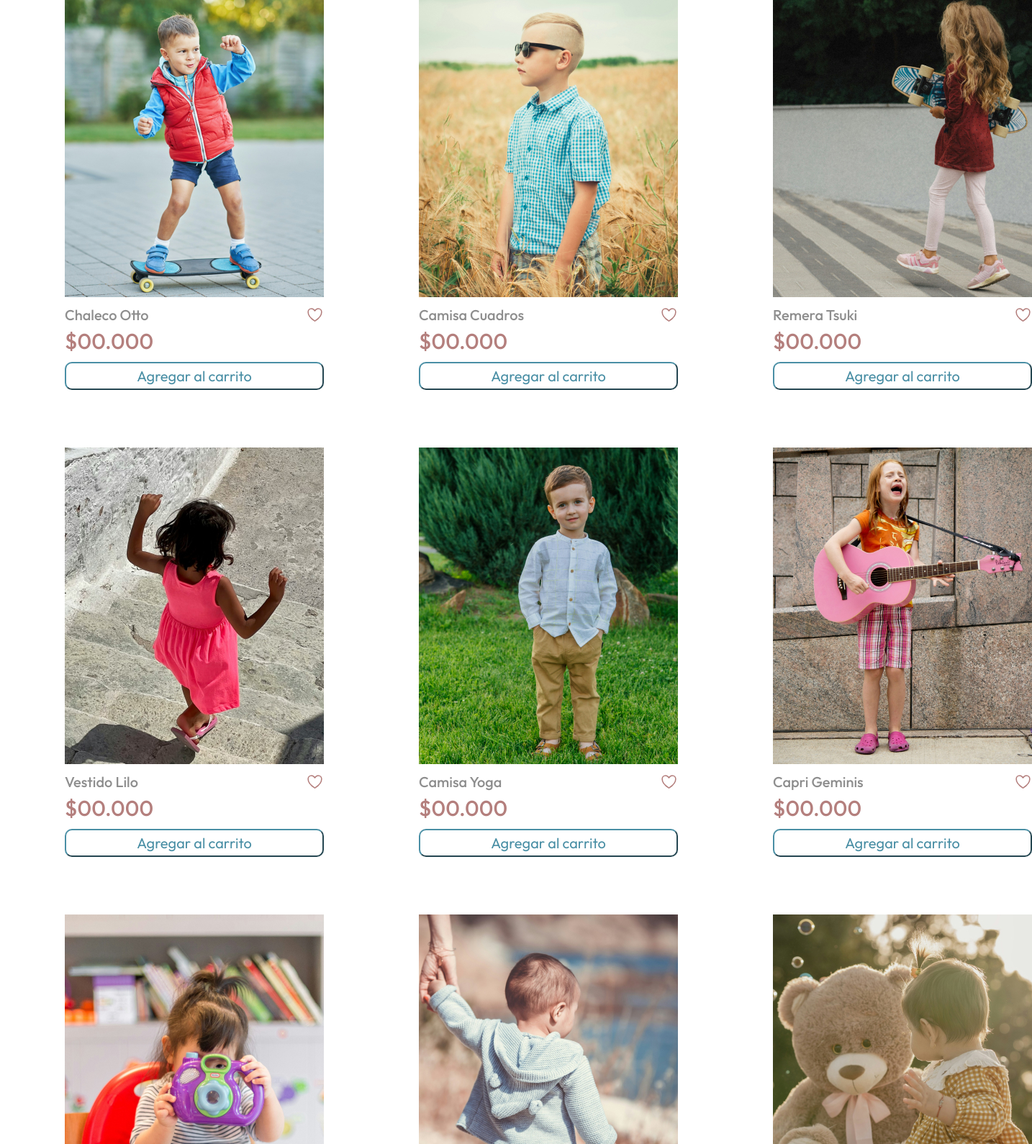
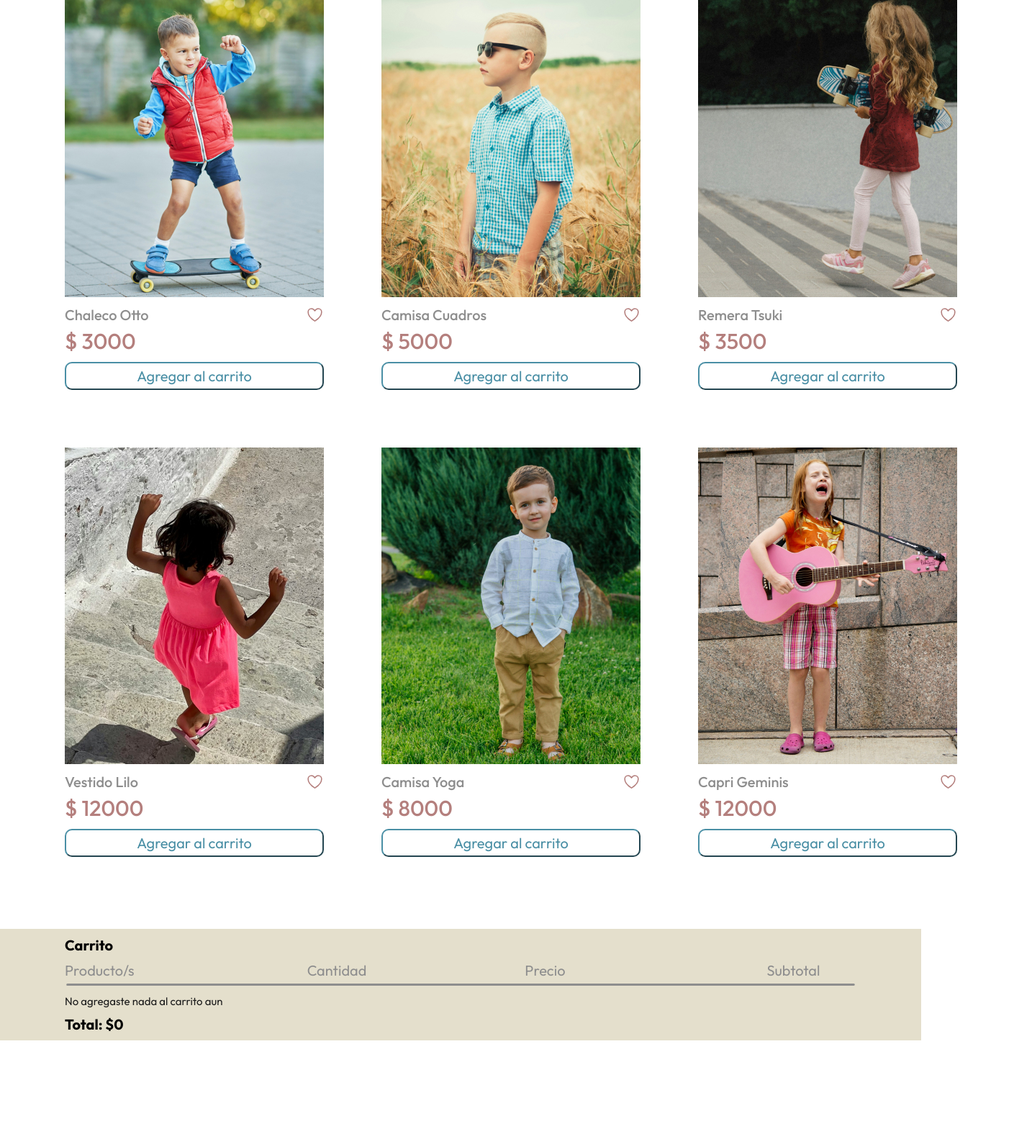
Before and after one commit to eugebaspineiro/tercera_preentrega_coder_js, a website: page index.html in a window 1280 px wide. Shown: the part 2032-3622 px from the top of the page at 72% size, 1434 px wide, since content can reach past the window. Drawn offline with nearby package versions, Linux system fonts and the light colour scheme; a web font is replaced by a local one.

Commit message:
agregando js carrito y otras secciones

```diff
--- a/index.html
+++ b/index.html
@@ -19,13 +19,6 @@
             <div class="padLogo">
                 <img src="./assets/logo_nav.svg" alt="logo de Baby Bear">
             </div>
-            <!-- <div>
-                <ul>
-                    <li><a href="./pages/boys.html">Niños</a></li>
-                    <li><a href="./pages/girls.html">Niñas</a></li>
-                    <li><a href="./pages/baby.html">Bebes</a></li>
-                </ul>
-            </div> -->
             <div class="navIcon">
                 <ion-icon name="search-outline" class="padIcon"></ion-icon>
                 <ion-icon name="person-outline" class="padIcon"></ion-icon>
@@ -77,88 +70,36 @@
                 <h3>Filtros</h3>
             </div> -->
         </section>
-        <section class="marginBanner cardsGrid">
-            <article class="cardOtto">
-                <img src="./assets/chaleco_otto.jpg" alt="niño en patineta usando un chaleco rojo">
-                <div class="nameFlex">
-                    <p class="titleCard">Chaleco Otto</p>
-                    <ion-icon name="heart-outline" class="heartIcon"></ion-icon>
+        <section class="marginBanner cardsGrid" id="productos">
+            <!-- esta seccion se llena con js -->
+        </section>
+        <section class="sectionCarrito">
+            <div class="marginBanner">
+                <h2 class="textDestacados">Carrito</h2>
+                <div class="carrito">
+                    <div>
+                        <div class="subtitulo subtituloTypo">
+                            <p>Producto/s</p>
+                            <p class="paddCant">Cantidad</p>
+                            <p class="paddPrecio">Precio</p>
+                            <p class="paddSubtotal">Subtotal</p>
                         </div>
-                <p class="priceTypo marginPrice">$00.000</p>
-                <input type="button" value="Agregar al carrito" class="cardButton">
-            </article>
-            <article class="cardCuadros">
-                <img src="./assets/camisa_cuadros.jpg" alt="niño en la naturaleza usando una camisa a cuadros y lentes de sol">
-                <div class="nameFlex">
-                    <p class="titleCard">Camisa Cuadros</p>
-                    <ion-icon name="heart-outline" class="heartIcon"></ion-icon>
+                        <img src="./assets/line_carrito.svg" alt="" class="lineCarrito">
                     </div>
-                <p class="priceTypo marginPrice">$00.000</p>
-                <input type="button" value="Agregar al carrito" class="cardButton">
-            </article>
-            <article class="cardTsuki">
-                <img src="./assets/remera_tsuki.jpg" alt="niña caminando, lleva una patineta en el brazo y usa la remera tsuki colo rojo">
-                <div class="nameFlex">
-                    <p class="titleCard">Remera Tsuki</p>
-                    <ion-icon name="heart-outline" class="heartIcon"></ion-icon>
+                    <div id="carrito-vacio" class="">
+                        <p class="carritoTypo">No agregaste nada al carrito aun</p>
                     </div>
-                <p class="priceTypo marginPrice">$00.000</p>
-                <input type="button" value="Agregar al carrito" class="cardButton">
-            </article>
-            <article class="cardLilo">
-                <img src="./assets/vestido_lilo.jpg" alt="niña bajando una escalera, usando el vestido lilo">
-                <div class="nameFlex">
-                    <p class="titleCard">Vestido Lilo</p>
-                    <ion-icon name="heart-outline" class="heartIcon"></ion-icon>
+                    <div class="carrito-productos emptyclass" id="carrito-productos">
+                        <!-- esta seccion se llena con js -->
                     </div>
-                <p class="priceTypo marginPrice">$00.000</p>
-                <input type="button" value="Agregar al carrito" class="cardButton">
-            </article>
-            <article class="cardYoga">
-                <img src="./assets/camisa_yoga.jpg" alt="niño en un jardin usando la camisa yoga de baby bear">
-                <div class="nameFlex">
-                    <p class="titleCard">Camisa Yoga</p>
-                    <ion-icon name="heart-outline" class="heartIcon"></ion-icon>
+                    <div class="carrito-total">
+                        <h2>Total: <span id="carrito-total">$0</span></h2>
                     </div>
-                <p class="priceTypo marginPrice">$00.000</p>
-                <input type="button" value="Agregar al carrito" class="cardButton">
-            </article>
-            <article class="cardGeminis">
-                <img src="./assets/capri_geminis.jpg" alt="niña tocando la guitarra en la calle, usando capri geminis">
-                <div class="nameFlex">
-                    <p class="titleCard">Capri Geminis</p>
-                    <ion-icon name="heart-outline" class="heartIcon"></ion-icon>
+                    <div class="flexButtonCarrito">
+                        <button class="emptyclass buttonCarrito" id="vaciar-carrito">Vaciar carrito</button>
                     </div>
-                <p class="priceTypo marginPrice">$00.000</p>
-                <input type="button" value="Agregar al carrito" class="cardButton">
-            </article>
-            <article class="cardMaya">
-                <img src="./assets/remera_maya.jpg" alt="niña jugando, usando la remera maya de baby bear. La remera maya es una remera con rayas finitas azules">
-                <div class="nameFlex">
-                    <p class="titleCard">Remera Maya</p>
-                    <ion-icon name="heart-outline" class="heartIcon"></ion-icon>
                 </div>
-                <p class="priceTypo marginPrice">$00.000</p>
-                <input type="button" value="Agregar al carrito" class="cardButton">
-            </article>
-            <article class="cardLolo">
-                <img src="./assets/campera_lolo.jpg" alt="niño caminando de la mano de su madre usando la campera lolo de baby bear, es una campera de media estacion tejida">
-                <div class="nameFlex">
-                    <p class="titleCard">Campera Lolo</p>
-                    <ion-icon name="heart-outline" class="heartIcon"></ion-icon>
             </div>
-                <p class="priceTypo marginPrice">$00.000</p>
-                <input type="button" value="Agregar al carrito" class="cardButton">
-            </article>
-            <article class="cardLali">
-                <img src="./assets/vestido_lali.jpg" alt="niña jugando, usando vestido lali de baby bear, es un vestido manga largas a cuadros blanco y amarillo">
-                <div class="nameFlex">
-                    <p class="titleCard">Vestido Lali</p>
-                    <ion-icon name="heart-outline" class="heartIcon"></ion-icon>
-                </div>
-                <p class="priceTypo marginPrice">$00.000</p>
-                <input type="button" value="Agregar al carrito" class="cardButton">
-            </article>
         </section>
         <section class="marginBanner flexSpotify">
             <div>
@@ -217,5 +158,6 @@
 
     <script type="module" src="https://unpkg.com/ionicons@7.1.0/dist/ionicons/ionicons.esm.js"></script>
     <script nomodule src="https://unpkg.com/ionicons@7.1.0/dist/ionicons/ionicons.js"></script>
+    <script src="./js/main.js"></script>
 </body>
 </html>
--- a/js/main.js
+++ b/js/main.js
@@ -0,0 +1,140 @@
+const productosDestacados = [
+    {
+        id: "chaleco-otto",
+        titulo: "Chaleco Otto",
+        precio: 3000,
+        img: "./assets/chaleco_otto.jpg",
+    },
+    {
+        id: "camisa-cuadros",
+        titulo: "Camisa Cuadros",
+        precio: 5000,
+        img: "./assets/camisa_cuadros.jpg",
+    },
+    {
+        id: "remera-tsuki",
+        titulo: "Remera Tsuki",
+        precio: 3500,
+        img: "./assets/remera_tsuki.jpg",
+    },
+    {
+        id: "vestido-lilo",
+        titulo: "Vestido Lilo",
+        precio: 12000,
+        img: "./assets/vestido_lilo.jpg",
+    },
+    {
+        id: "camisa-yoga",
+        titulo: "Camisa Yoga",
+        precio: 8000,
+        img: "./assets/camisa_yoga.jpg",
+    },
+    {
+        id: "capri-geminis",
+        titulo: "Capri Geminis",
+        precio: 12000,
+        img: "./assets/capri_geminis.jpg",
+    }
+
+];
+
+const carrito = JSON.parse(localStorage.getItem("carrito")) || [];
+const contenedorProductosDestacados = document.querySelector("#productos");
+const carritoVacio = document.querySelector("#carrito-vacio");
+const carritoProductos = document.querySelector("#carrito-productos");
+const carritoTotal = document.querySelector("#carrito-total");
+const vaciarCarrito = document.querySelector("#vaciar-carrito");
+const irAlCarrito = document.querySelector("#ir-al-carrito");
+
+
+productosDestacados.forEach((producto) => {
+
+    let div = document.createElement("div");
+    // div.classList.add("flexarticle");
+    div.innerHTML = `
+        <img src="${producto.img}" alt="niño en patineta usando un chaleco rojo">
+        <div class="nameFlex">
+        <p class="titleCard">${producto.titulo}</p>
+        <ion-icon name="heart-outline" class="heartIcon"></ion-icon>
+        </div>
+        <p class="priceTypo marginPrice">$ ${producto.precio}</p>
+
+    `;
+
+    let button = document.createElement("button");
+    button.classList.add("cardButton");
+    button.innerText = "Agregar al carrito";
+    button.addEventListener("click", () => {
+        agregarAlCarrito(producto);
+    })
+
+    div.append(button);
+    contenedorProductosDestacados.append(div);
+});
+
+const agregarAlCarrito = (producto) => {
+    let carritoConProductos = carrito.find((articulo) => articulo.id === producto.id);
+
+    if (carritoConProductos) {
+        carritoConProductos.cantidad++;
+    } else {
+        carrito.push({...producto, cantidad:1});
+    }
+
+    actualizarCarrito();
+
+    // aca va tostify
+
+}
+
+function actualizarCarrito() {
+    if (carrito.length === 0) {
+        carritoVacio.classList.remove("emptyclass");
+        carritoProductos.classList.add("emptyclass");
+        vaciarCarrito.classList.add("emptyclass");
+    } else {
+        carritoVacio.classList.add("emptyclass");
+        carritoProductos.classList.remove("emptyclass");
+        vaciarCarrito.classList.remove("emptyclass");
+
+        carritoProductos.innerHTML = "";
+        carrito.forEach((producto) => {
+            let div = document.createElement("div");
+            div.classList.add("productosFormato", "subtituloTypo");
+            div.innerHTML = `
+                <p>${producto.titulo}</p>
+                <p>${producto.cantidad}</p>
+                <p>$${producto.precio}</p>
+                <p>$${producto.cantidad * producto.precio}</p>
+
+            `;
+            let button = document.createElement("button");
+            button.classList.add("btnEliminar");
+            button.innerHTML = `
+                <ion-icon name="trash-outline"></ion-icon>
+            `;
+            button.addEventListener("click", () => {
+                eliminarDelCarrito(producto);
+            })
+
+            div.append(button);
+            carritoProductos.append(div);
+        })
+    }
+    actualizarTotal();
+
+    localStorage.setItem("carrito", JSON.stringify(carrito));
+}
+
+actualizarCarrito();
+
+function eliminarDelCarrito(producto) {
+    const indice = carrito.findIndex((articulo) => articulo.id === producto.id);
+    carrito.splice(indice, 1);
+    actualizarCarrito();
+}
+
+function actualizarTotal() {
+    let sumaTotal = carrito.reduce((acc, product) => acc + (product.precio * product.cantidad), 0 );
+    carritoTotal.innerText = "$" + sumaTotal;
+}
--- a/scss/layout/_general.scss
+++ b/scss/layout/_general.scss
@@ -104,6 +104,21 @@ li a{
     color: nth($colorPalette, 2 );
 }
 
+.carritoTypo{
+    @extend %secondTypo;
+    font-size: 1.5rem;
+    color: nth($colorPalette, 4 );
+    padding-block: 1rem;
+}
+
+.subtituloTypo{
+    @extend %secondTypo;
+    font-size: 2rem;
+    font-weight: 400;
+    color: nth($colorPalette, 5 );
+    padding-top: 1rem;
+}
+
 /* Buttons */
 
 .cardButton{
@@ -149,6 +164,30 @@ li a{
     padding-bottom: 0.9rem;
     text-align: center;
 
+}
+
+.buttonCarrito{
+    @extend %secondTypo;
+    font-size: 2rem;
+    font-weight: 400;
+    color: #ffff;
+    background-color: nth($colorPalette, 2 );
+    border-radius: 10rem;
+    width: 26rem;
+    border-color: nth($colorPalette, 2 );
+    padding-top: 0.9rem;
+    padding-bottom: 0.9rem;
+    text-align: center;
+    margin-block: 2rem;
+
+}
+
+.btnEliminar{
+    color: nth($colorPalette, 5 );
+    font-size: 2rem;
+    border: 0;
+    background-color: nth($colorPalette, 3 );
+    cursor: pointer;
 }
 
 /* NavBar */
--- a/scss/layout/_home.scss
+++ b/scss/layout/_home.scss
@@ -103,56 +103,94 @@
 
 .cardsGrid{
     display: grid;
-    row-gap: 8rem;
-    column-gap: 13.2rem;
-    grid-template-rows: 1fr 1fr 1fr;
+    // row-gap: 8rem;
+    // column-gap: 13.2rem;
+    // grid-template-rows: 1fr 1fr 1fr;
     grid-template-columns: 1fr 1fr 1fr;
-    grid-template-areas:
-    "cardOtto cardCuadros cardTsuki"
-    "cardLilo cardYoga cardGeminis"
-    "cardMaya cardLolo cardLali"
-    ;
+    // grid-template-areas:
+    // "cardOtto cardCuadros cardTsuki"
+    // "cardLilo cardYoga cardGeminis"
+    // "cardMaya cardLolo cardLali"
+    // ;
+    gap: 8rem;
+    margin-bottom: 3rem;
 
 }
 
-.cardOtto{
-    grid-area: cardOtto;
+// .cardOtto{
+//     grid-area: cardOtto;
+// }
+
+// .cardCuadros{
+//     grid-area: cardCuadros;
+//     // justify-self: center;
+// }
+
+// .cardTsuki{
+//     grid-area: cardTsuki;
+//     // justify-self: end;
+// }
+
+// .cardLilo{
+//     grid-area: cardLilo;
+//     // justify-self: start;
+// }
+
+// .cardYoga{
+//     grid-area: cardYoga;
+//     // justify-self: center;
+// }
+// .cardGeminis{
+//     grid-area: cardGeminis;
+//     // justify-self: end;
+// }
+// .cardMaya{
+//     grid-area: cardMaya;
+//     // justify-self: start;
+// }
+// .cardLolo{
+//     grid-area: cardLolo;
+//     // justify-self: center;
+// }
+// .cardLilo{
+//     grid-area: cardLilo;
+//     // justify-self: end;
+// }
+
+.sectionCarrito{
+    background-color: nth($colorPalette, 3 );
+    padding-block: 1rem;
+    margin-top: 10rem;
 }
 
-.cardCuadros{
-    grid-area: cardCuadros;
-    // justify-self: center;
+.subtitulo{
+    display: flex;
+    flex-direction: row;
+
 }
 
-.cardTsuki{
-    grid-area: cardTsuki;
-    // justify-self: end;
+.paddCant{
+    padding-left: 24rem;
 }
 
-.cardLilo{
-    grid-area: cardLilo;
-    // justify-self: start;
+.paddPrecio{
+    padding-left: 22rem;
 }
 
-.cardYoga{
-    grid-area: cardYoga;
-    // justify-self: center;
+.paddSubtotal{
+    padding-left: 28rem;
 }
-.cardGeminis{
-    grid-area: cardGeminis;
-    // justify-self: end;
+
+.productosFormato{
+    display: flex;
+    flex-direction: row;
+    justify-content: space-between;
+    padding-block: 1rem;
+
 }
-.cardMaya{
-    grid-area: cardMaya;
-    // justify-self: start;
-}
-.cardLolo{
-    grid-area: cardLolo;
-    // justify-self: center;
-}
-.cardLilo{
-    grid-area: cardLilo;
-    // justify-self: end;
+
+.lineCarrito{
+    width: 100%;
 }
 .flexSpotify{
     display: flex;
@@ -166,3 +204,13 @@
     padding-left: 21rem;
     padding-right: 21rem;
 }
+
+.emptyclass{
+    display: none;
+}
+
+.flexButtonCarrito{
+    display: flex;
+    flex-direction: row;
+    justify-content: flex-end
+}
```
Also changed, not shown: assets/line_carrito.svg (added), css/styles.css, 1 other file. Lines whose indentation alone changed are shown as unchanged.
